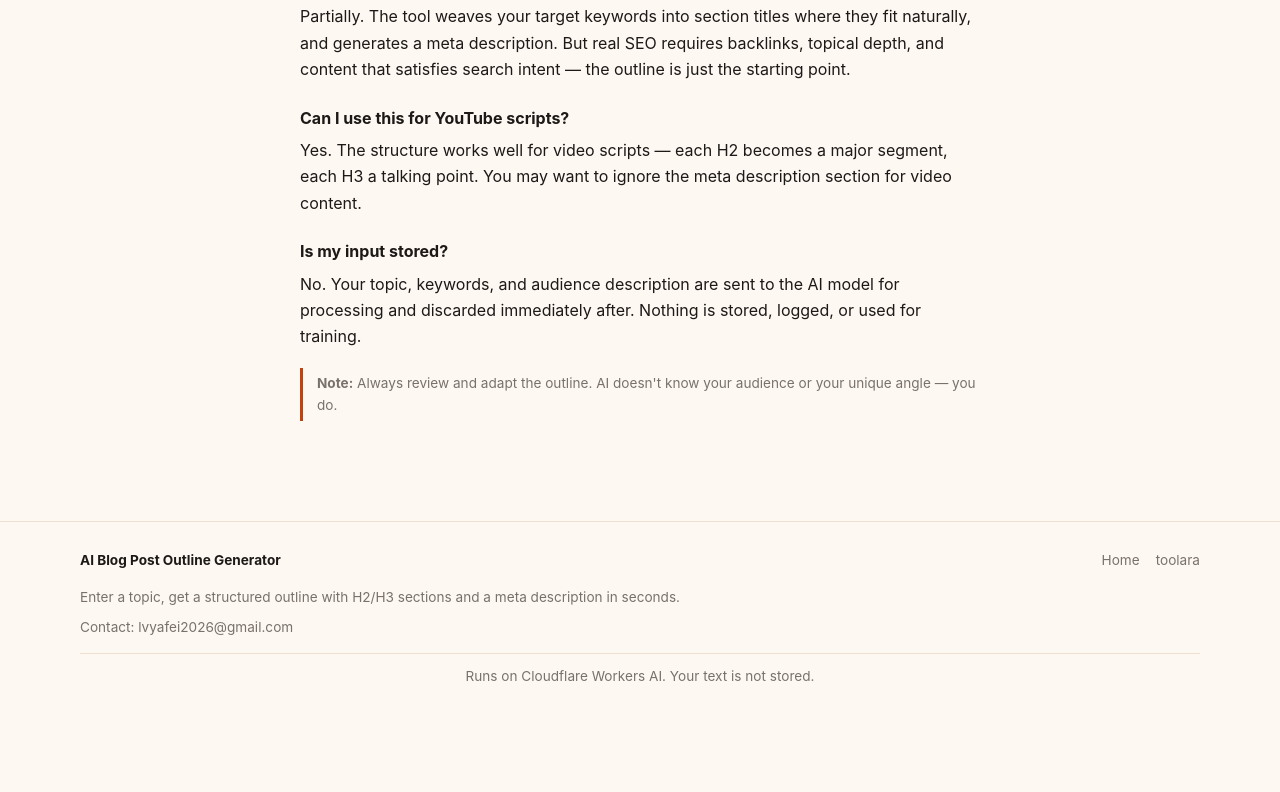
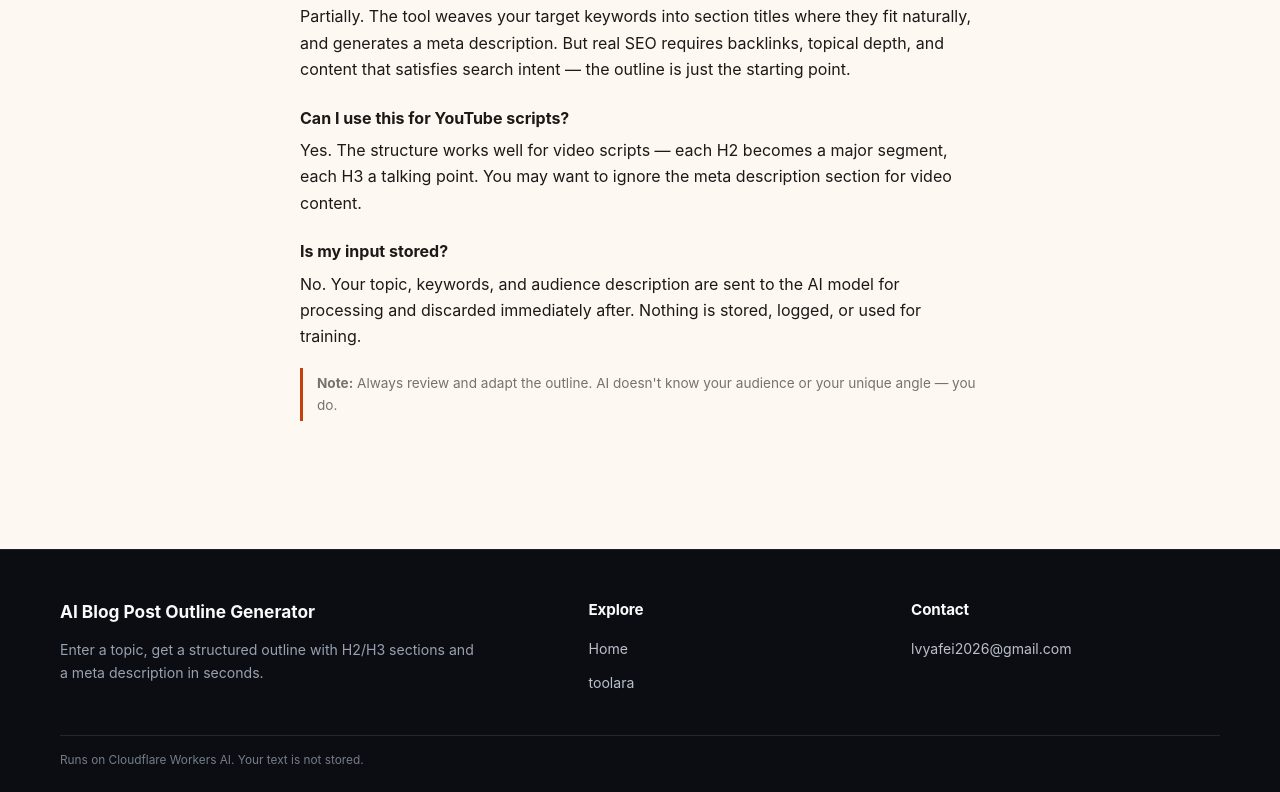
Before and after one commit to lvyafei2026-coder/ai-blog-outline-generator, a website: page public/index.html in a window 1280 px wide. Shown: the part 1589-2381 px from the top of the page. Before the commit the page ends 2313 px from the top, so only its background shows below. Drawn offline with Linux system fonts and the light colour scheme.

Commit message:
Use three-column site footers

```diff
--- a/public/css/style.css
+++ b/public/css/style.css
@@ -127,15 +127,17 @@
   .site-nav select { min-width: 118px; }
 }
 
-.site-footer { margin-top: 36px; padding: 28px 20px 36px; border-top: 1px solid var(--border, rgba(100,116,139,0.25)); color: var(--muted, #64748b); font-size: 0.85rem; line-height: 1.6; }
-.site-footer-inner { max-width: 1120px; margin: 0 auto; }
-.site-footer-details { text-align: left; }
-.site-footer-top { display: flex; align-items: center; justify-content: space-between; gap: 16px; flex-wrap: wrap; }
-.site-footer-brand { color: var(--text, #0f1c2e); font-weight: 700; text-decoration: none; }
-.site-footer-nav { display: flex; align-items: center; gap: 16px; flex-wrap: wrap; }
-.site-footer a { color: inherit; text-decoration: none; }
-.site-footer a:hover { color: var(--accent, #2563eb); text-decoration: underline; }
-.site-footer-description { max-width: 760px; margin: 16px 0 8px; }
-.site-footer-contact { margin: 8px 0; }
-.site-footer-privacy { margin: 14px 0 0; padding-top: 12px; border-top: 1px solid var(--border, rgba(100,116,139,0.25)); }
-@media (max-width: 560px) { .site-footer-top { align-items: flex-start; flex-direction: column; gap: 10px; } .site-footer-nav { gap: 12px; } }
+.site-footer { margin-top: 64px !important; padding: 48px 24px 22px !important; background: #0b0d12 !important; border-top: 1px solid rgba(255,255,255,0.08) !important; color: #a6adbb !important; text-align: left !important; font-size: 0.88rem !important; line-height: 1.6; }
+.site-footer-inner { max-width: 1160px; margin: 0 auto; }
+.site-footer-grid { display: grid; grid-template-columns: minmax(0, 1.4fr) minmax(150px, 0.8fr) minmax(200px, 0.9fr); gap: 48px; }
+.site-footer-column { min-width: 0; }
+.site-footer-brand { display: inline-block; color: #f8fafc !important; font-size: 1.08rem; font-weight: 700; text-decoration: none; }
+.site-footer-heading { margin: 0 0 16px !important; color: #f8fafc; font-size: 0.95rem; font-weight: 650; }
+.site-footer-description { max-width: 420px; margin: 14px 0 0 !important; color: #98a1af; }
+.site-footer-nav { display: grid; justify-items: start; gap: 10px; }
+.site-footer a { color: #b9c0cb !important; text-decoration: none; }
+.site-footer a:hover { color: #fff !important; text-decoration: underline; }
+.site-footer-contact { margin: 0 !important; color: #b9c0cb; overflow-wrap: anywhere; }
+.site-footer-bottom { margin-top: 40px; padding-top: 16px; border-top: 1px solid rgba(255,255,255,0.1); color: #747d8a; font-size: 0.74rem; line-height: 1.5; }
+.site-footer-bottom p { margin: 0; }
+@media (max-width: 720px) { .site-footer { padding: 36px 20px 20px !important; } .site-footer-grid { grid-template-columns: 1fr; gap: 28px; } .site-footer-bottom { margin-top: 28px; } } .site-footer-nav { gap: 12px; } }
--- a/public/index.html
+++ b/public/index.html
@@ -146,14 +146,16 @@
 </main>
 
 <footer class="footer site-footer">
-<div class="site-footer-inner"><div class="site-footer-details">
-<div class="site-footer-top">
-<span class="site-footer-brand" data-i18n="title">AI Blog Post Outline Generator</span>
-<nav class="site-footer-nav" aria-label="Quick navigation"><a href="/">Home</a><a href="https://toolara.dev/">toolara</a></nav>
+<div class="site-footer-inner">
+<div class="site-footer-grid">
+<section class="site-footer-column">
+<a class="site-footer-brand" href="/"><span class="site-footer-brand" data-i18n="title">AI Blog Post Outline Generator</span></a>
+<p class="site-footer-description" data-i18n="subtitle">Enter a topic, get a structured outline with H2/H3 sections and a meta description in seconds.</p>
+</section>
+<section class="site-footer-column"><h2 class="site-footer-heading">Explore</h2><nav class="site-footer-nav" aria-label="Quick navigation"><a href="/" data-i18n="navHome">Home</a><a href="https://toolara.dev/">toolara</a></nav></section>
+<section class="site-footer-column"><h2 class="site-footer-heading">Contact</h2><a href="mailto:lvyafei2026@gmail.com">lvyafei2026@gmail.com</a></section>
 </div>
-<p class="site-footer-description" data-i18n="subtitle">Enter a topic, get a structured outline with H2/H3 sections and a meta description in seconds.</p>
-<p class="site-footer-contact"><span>Contact:</span> <a href="mailto:lvyafei2026@gmail.com">lvyafei2026@gmail.com</a></p>
-</div><p class="site-footer-privacy" data-i18n="footer">Runs on Cloudflare Workers AI. Your text is not stored.</p>
+<div class="site-footer-bottom"><p class="site-footer-privacy" data-i18n="footer">Runs on Cloudflare Workers AI. Your text is not stored.</p></div>
 </div>
 </footer>
 
```
